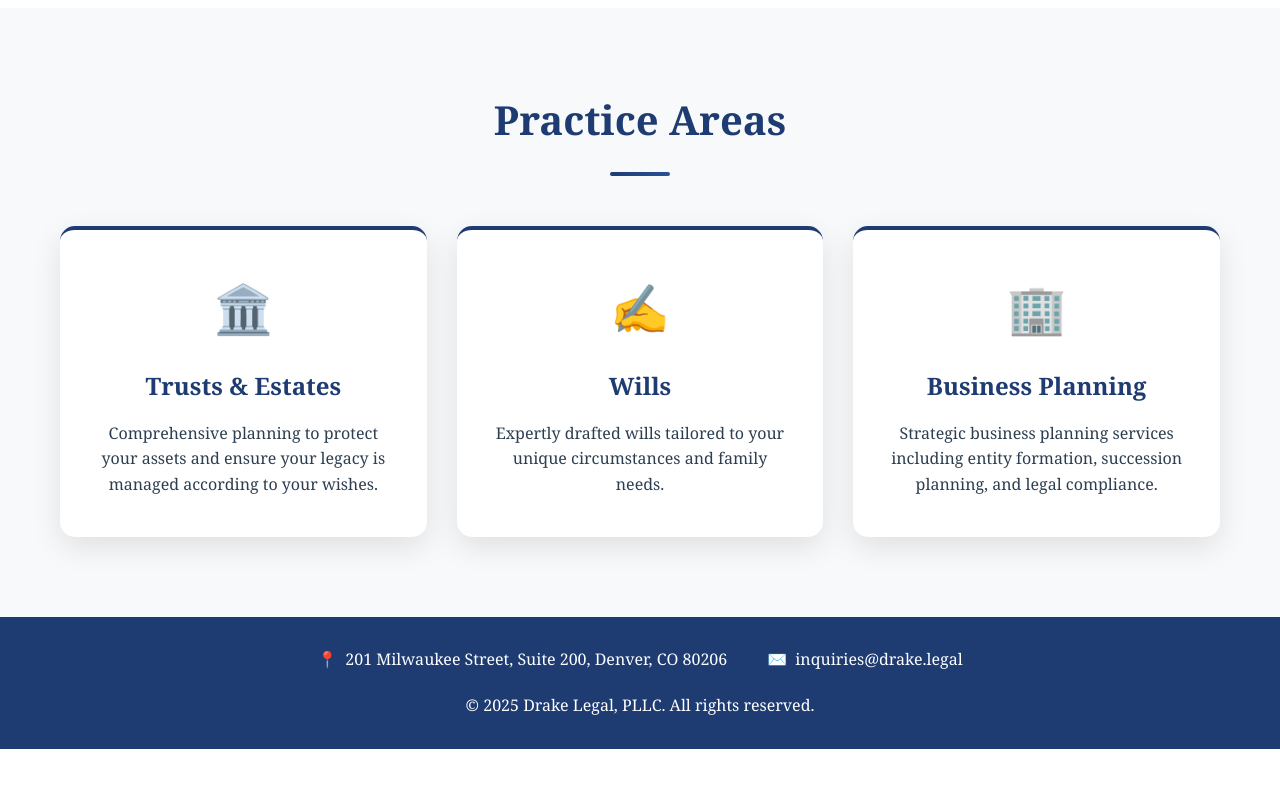
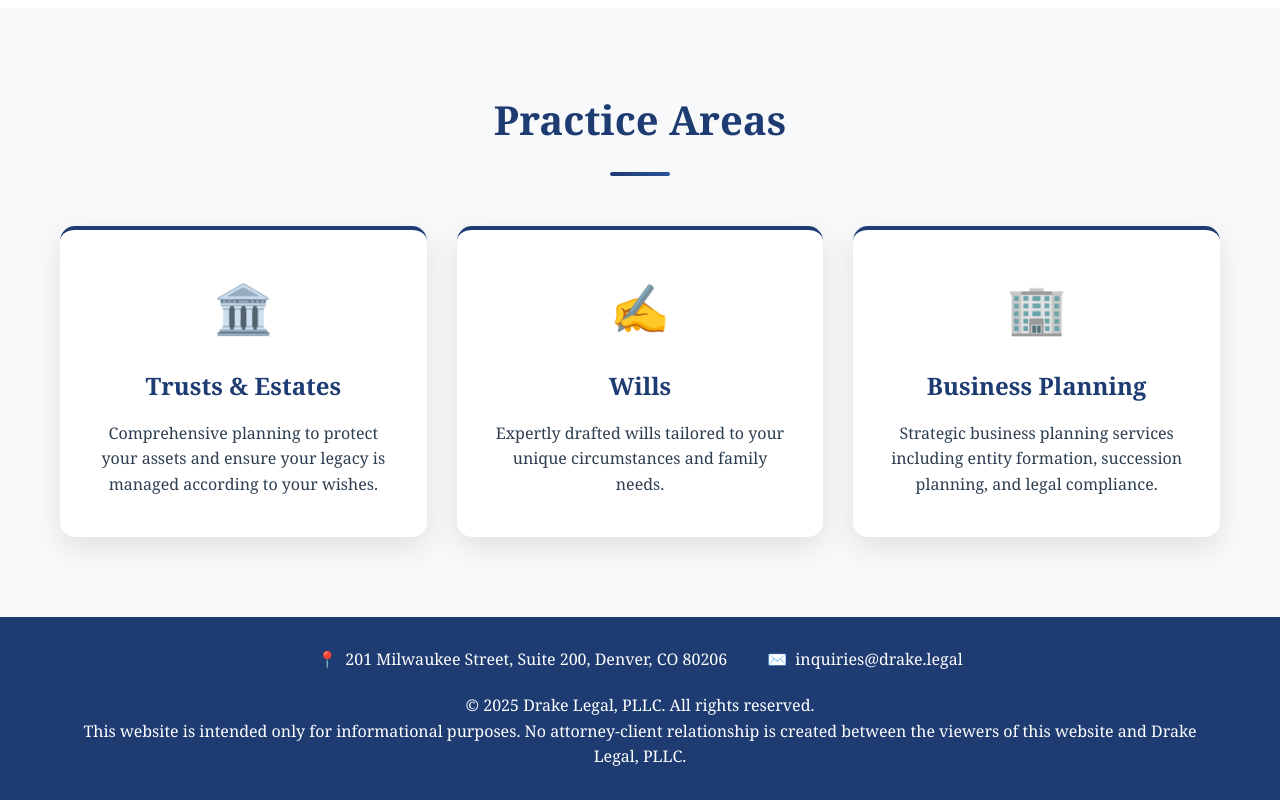
Before and after one commit to keeganbloom/drake-legal-site, a plain HTML site: page index.html in a window 1280 px wide. Shown: the part 988-1788 px from the top of the page. Before the commit the page ends 1737 px from the top, so only its background shows below. Drawn offline with Linux system fonts and the light colour scheme.

Commit message:
Update index.html

```diff
--- a/index.html
+++ b/index.html
@@ -343,6 +343,8 @@
                 </div>
             </div>
             <p>&copy; 2025 Drake Legal, PLLC. All rights reserved.</p>
+
+            <p>This website is intended only for informational purposes.  No attorney-client relationship is created between the viewers of this website and Drake Legal, PLLC.</p>
         </div>
     </footer>
 
```
